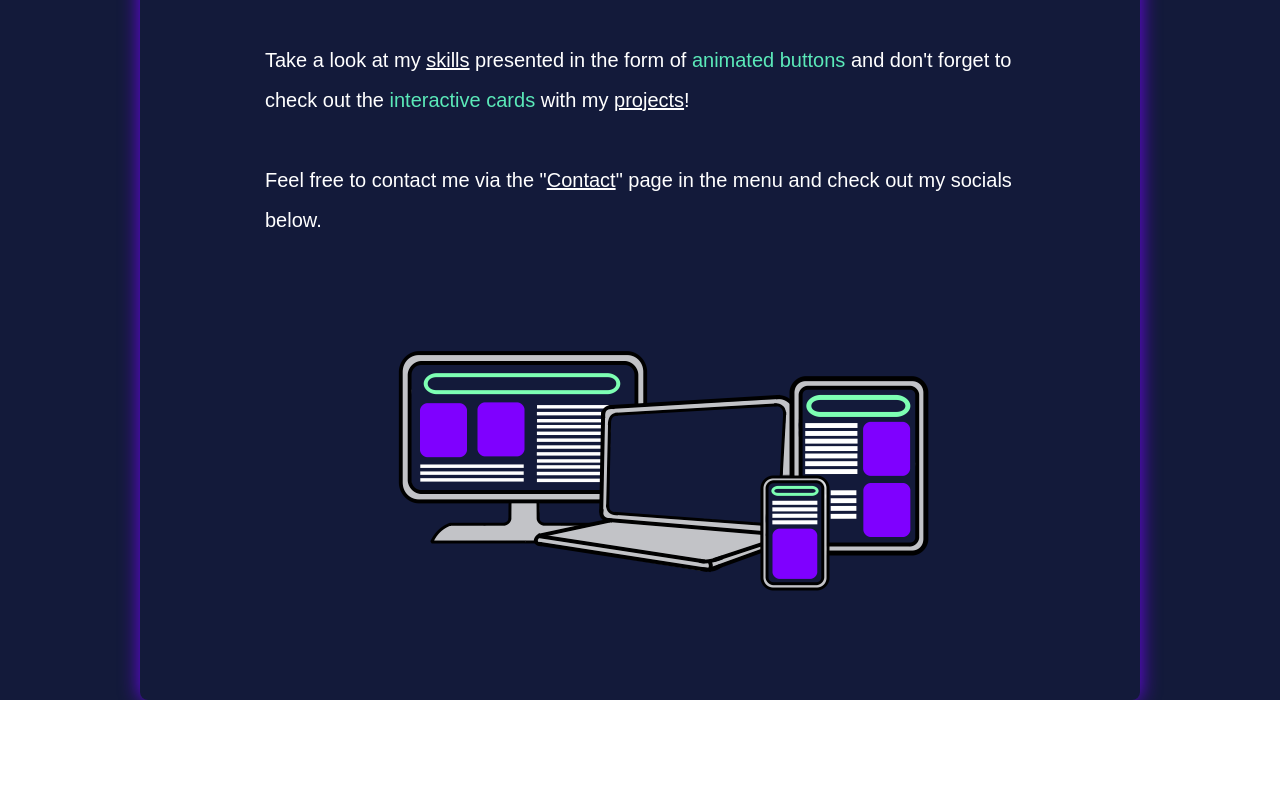
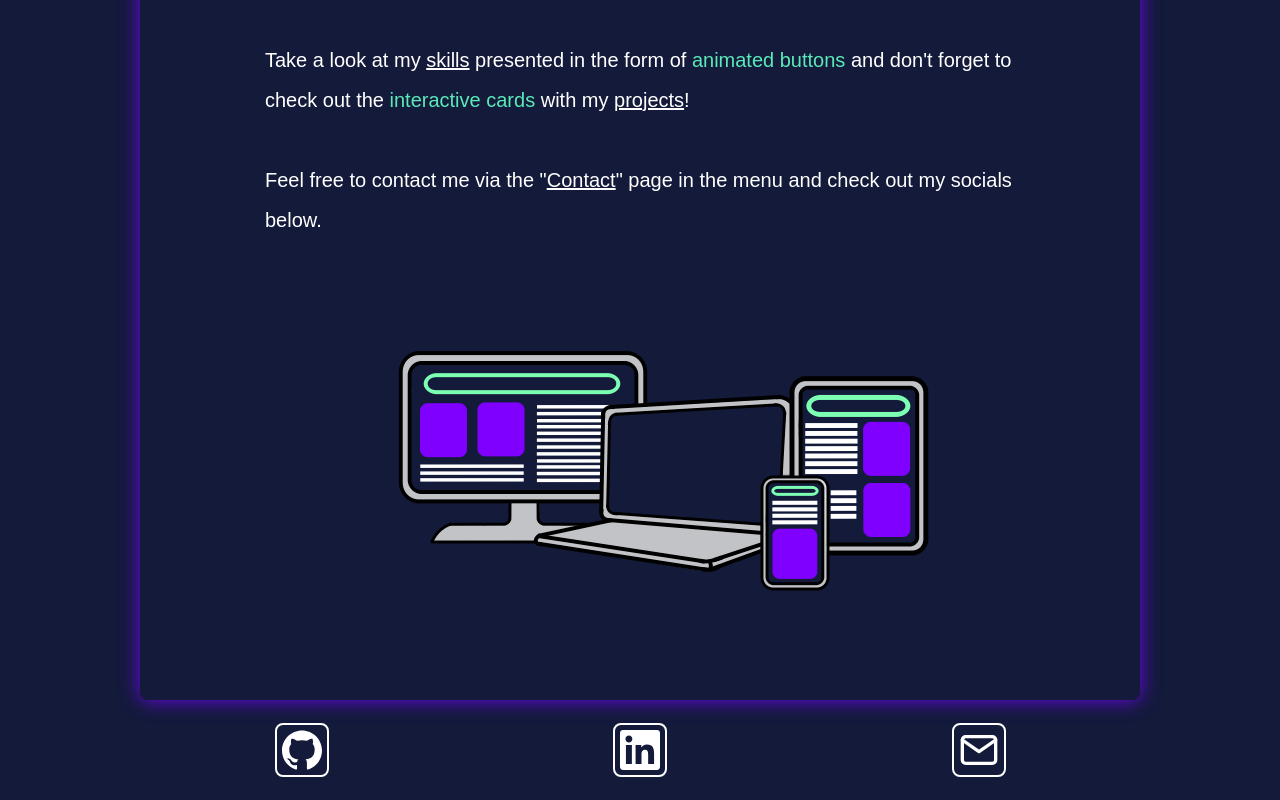
Before and after one commit to AleksandraMotor/portfolio-AM, a React app: page / in a window 1280 px wide. Shown: the part 760-1560 px from the top of the page. Before the commit the page ends 1460 px from the top, so only its background shows below. Built offline with nearby package versions, Linux system fonts and the light colour scheme.

Commit message:
add footer

```diff
--- a/src/app/App.scss
+++ b/src/app/App.scss
@@ -45,7 +45,7 @@
       font-family: $font_menu;
 
       &--desktop {
-        height: toRem(500);
+        height: auto;
         width: toRem(200);
       }
     }
@@ -60,4 +60,15 @@
       }
     }
   }
+
+  &__footer {
+    height: toRem(100);
+    display: flex;
+    justify-content: center;
+
+    &--mobile {
+      height: toRem(80);
+      box-shadow: inset 0px 0px 20px 0px $color_secondary;
+    }
+  }
 }
--- a/src/app/App.tsx
+++ b/src/app/App.tsx
@@ -7,6 +7,8 @@ import Projects from '../pages/projects/Projects';
 import Contact from '../pages/contact/Contact';
 import Banner from '../components/banner/Banner';
 import Sidebar from '../components/sidebar/Sidebar';
+import Footer from '../components/footer/Footer';
+
 import classNames from 'classnames';
 
 import './App.scss';
@@ -50,6 +52,13 @@ const App: React.FunctionComponent = () => {
           </div>
         </Router>
       </div>
+      <div className={classNames({
+        'app__footer': true,
+        'app__footer--mobile': isMobile
+        })}
+      >
+        <Footer/>
+      </div>
     </div>
   );
 };
--- /dev/null
+++ b/src/components/footer/Footer.scss
@@ -0,0 +1,23 @@
+@import '../../scss/functions/px-to-rem.scss';
+@import '../../scss/mixins/variables.scss';
+@import '../../scss/mixins/breakpoints.scss';
+
+.footer {
+    display: flex;
+    align-items: center;
+    justify-content: space-evenly;
+    width: 100%;
+    padding: toRem(10) toRem(10);
+    gap: toRem(20);
+    color: $color_light;
+    font-size: toRem(40);
+
+    &__icon {
+        display: flex;
+        align-items: center;
+        justify-content: center;
+        padding: toRem(5);
+        border: toRem(2) solid $color_light;
+        border-radius: toRem(8);
+    }
+}
--- /dev/null
+++ b/src/components/footer/Footer.tsx
@@ -0,0 +1,23 @@
+import React from "react";
+import * as SiIcons from 'react-icons/si';
+import * as FiIcons from 'react-icons/fi';
+
+import './Footer.scss';
+
+const Footer: React.FC = () =>{
+    return (
+        <div className="footer">
+            <div className="footer__icon">
+                <SiIcons.SiGithub/>
+            </div>
+            <div className="footer__icon">
+                <SiIcons.SiLinkedin/>
+            </div>
+            <div className="footer__icon">
+                <FiIcons.FiMail/>
+            </div>
+        </div>
+    );
+};
+
+export default Footer;
```
